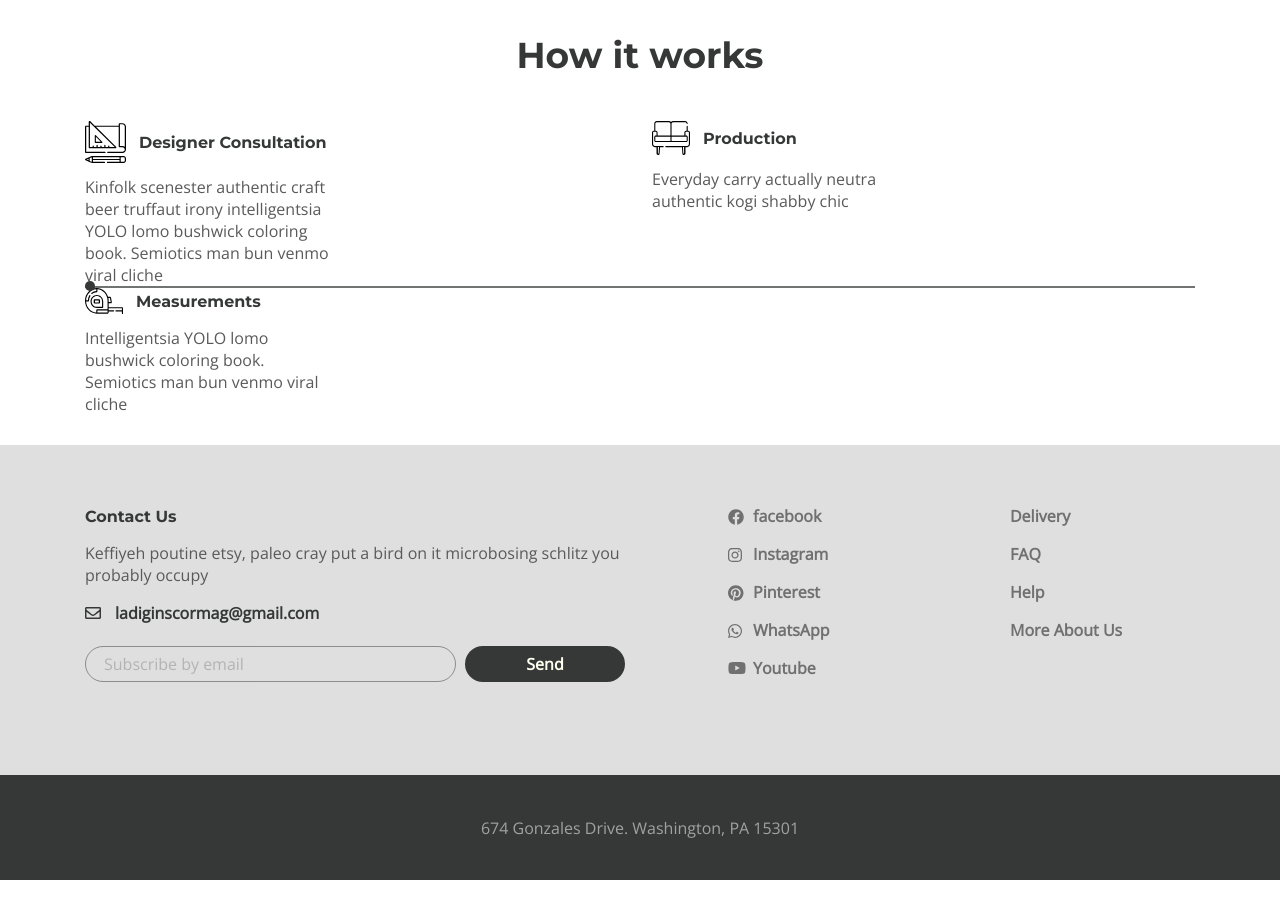
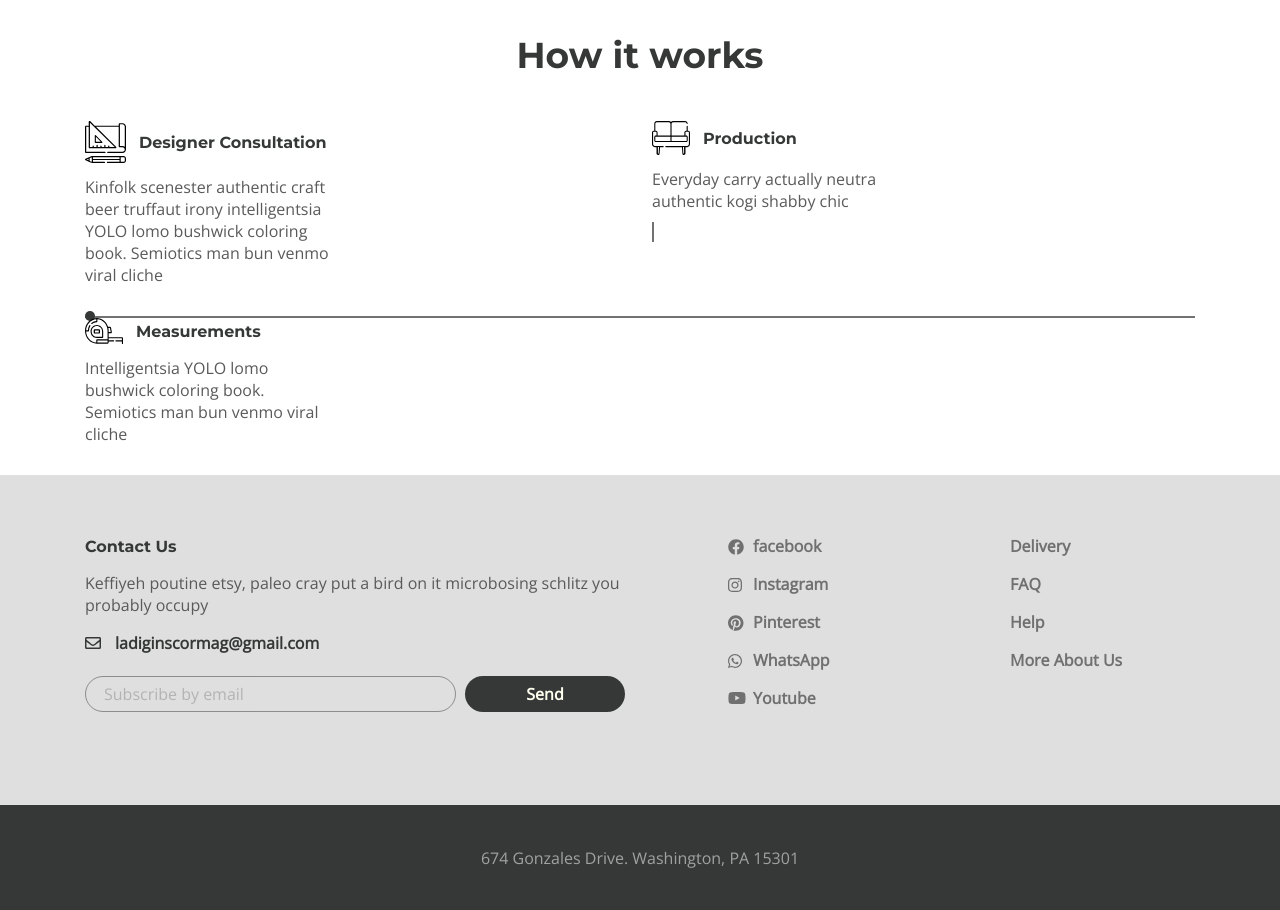
Before and after one commit to Romaleso261981/internetShop2, a website: page app/index.html in a window 1280 px wide. Shown: the part 2440-3350 px from the top of the page. Before the commit the page ends 3320 px from the top, so only its background shows below. Drawn offline with nearby package versions, Linux system fonts and the light colour scheme.

Commit message:
some added styled

```diff
--- a/app/scss/style.scss
+++ b/app/scss/style.scss
@@ -441,23 +441,30 @@
       border-radius: 50%;
       background-color: $title;
     }
-    &::after {
-      position: absolute;
-      content: "";
-      bottom: 0;
-      left: 0;
-      height: 10px;
-      width: 10px;
-    }
   }
   &__item {
     width: 250px;
     display: flex;
     flex-wrap: wrap;
     align-items: center;
+    position: relative;
+    height: 100%;
   }
-  &__item--production{
+  &__item--production {
     margin-left: 317px;
+    &::after {
+      position: absolute;
+      content: "";
+      bottom: 0;
+      left: 0;
+      height: 20px;
+      width: 2px;
+      background-color: rgba(#363838, 0.7);
+    }
+  }
+  &__item--consultation,
+  &__item--production {
+    padding-bottom: 30px;
   }
   &__item-title {
     @extend %title-font;
```
Also changed, not shown: app/css/style.min.css.
